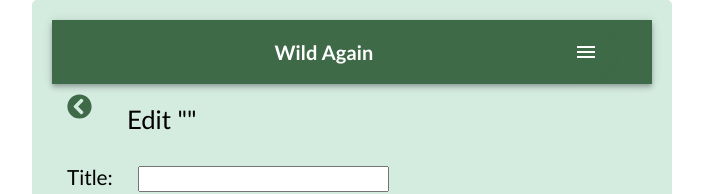
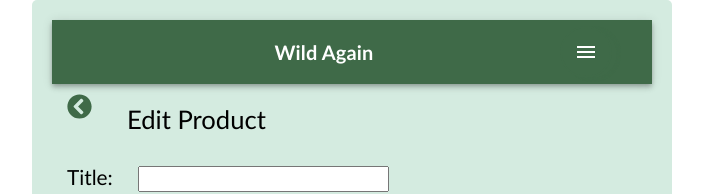
Before and after one commit to jlstern3/wild_again, a React (Create React App) app in the folder client/: page /api/products/1/edit in a window 1280 px wide. Shown: the top 194 px of the page, without its empty margins (288-991 px from the left). Built offline with nearby package versions, Linux system fonts and the light colour scheme; no server answers.

Commit message:
Front end errors showing

```diff
--- a/client/src/components/EditProduct.js
+++ b/client/src/components/EditProduct.js
@@ -32,7 +32,9 @@ const EditProduct = (props) => {
                     navigate('/api/products/' + id)
                 }
             })
-            .catch(err => console.log(err));
+            .catch((err) => {
+                console.log(err);
+            })
     }
 
     const afterDeleteHandler = () => {
@@ -42,12 +44,14 @@ const EditProduct = (props) => {
     return (
         <div>
             <Link to={"/api/products"}><FontAwesomeIcon icon="chevron-circle-left" class="back-icon" /></Link>
-            <h3 id="edit-title">Edit "{product.title}"</h3>
+            <h3 id="edit-title">Edit Product</h3>
             <ProductForm
                 product={product}
                 setProduct={setProduct}
                 handleSubmit={handleSubmit}
+                errors = {errors}
                 submitButtonLabel={"Update Product"} />
+
             <DeleteProduct
                 id={props.id}
                 afterDeleteHandler={afterDeleteHandler} />
--- a/client/src/components/ProductForm.js
+++ b/client/src/components/ProductForm.js
@@ -47,18 +47,16 @@ const ProductForm = (props) => {
 
     return (
         <div>
-            {/* <Link to={'/api/products'}>
-                <FontAwesomeIcon icon="chevron-circle-left" class="back-icon"></FontAwesomeIcon></Link> */}
-
             {/* <form onSubmit={(e) => handleSubmit(e)} encType='multipart/form-data'> */}
             <form onSubmit={(e) => handleSubmit(e)}>
                 <p>
-                    <label class="form-label">Title:</label>
-                    {/* {
+                {
                         errors.title ?
                             <span className="errors"><Alert color="danger">{errors.title.message}</Alert></span>
                             : null
-                    } */}
+                    }
+                    <label class="form-label">Title:</label>
+
                     <input class="form-input"
                         type="text"
                         name="title"
@@ -66,12 +64,12 @@ const ProductForm = (props) => {
                         onChange={(e) => inputChange(e)} />
                 </p>
                 <p>
-                    <label class="form-label">Description:</label>
-                    {/* {
+                {
                         errors.description ?
                             <span className="errors"><Alert color="danger">{errors.description.message}</Alert></span>
                             : null
-                    } */}
+                    }
+                    <label class="form-label">Description:</label>
                     <input class="form-input"
                         type="text"
                         name="description"
@@ -79,12 +77,13 @@ const ProductForm = (props) => {
                         onChange={(e) => inputChange(e)} />
                 </p>
                 <p>
-                    <label class="form-label">Category: </label>
-                    {/* {
+                {
                         errors.category ?
                             <span className="errors"><Alert color="danger">{errors.category.message}</Alert></span>
                             : null
-                    } */}
+                    }
+                    <label class="form-label">Category: </label>
+
                     <select class="form-input"
                         name="category"
                         value={product.category}
```
